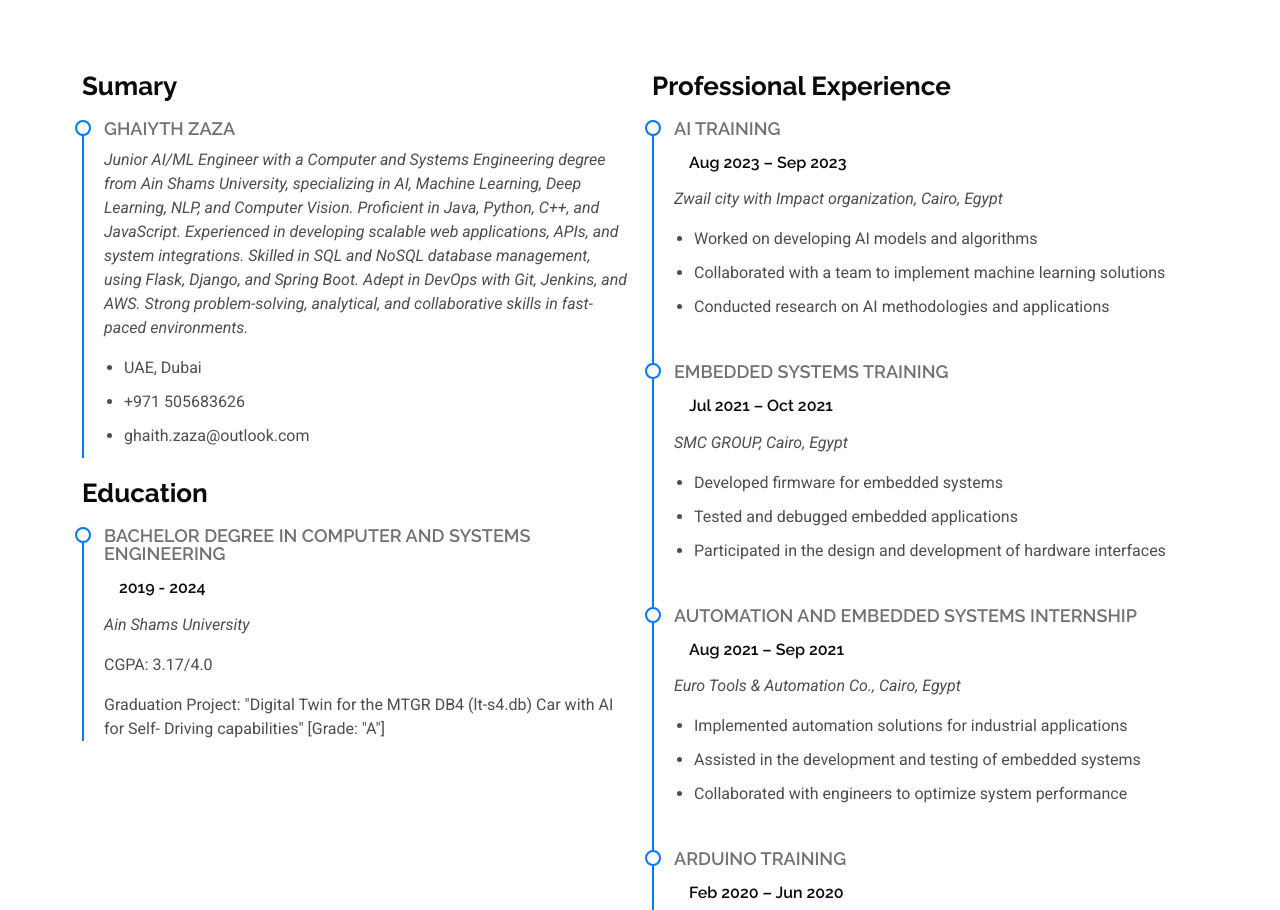
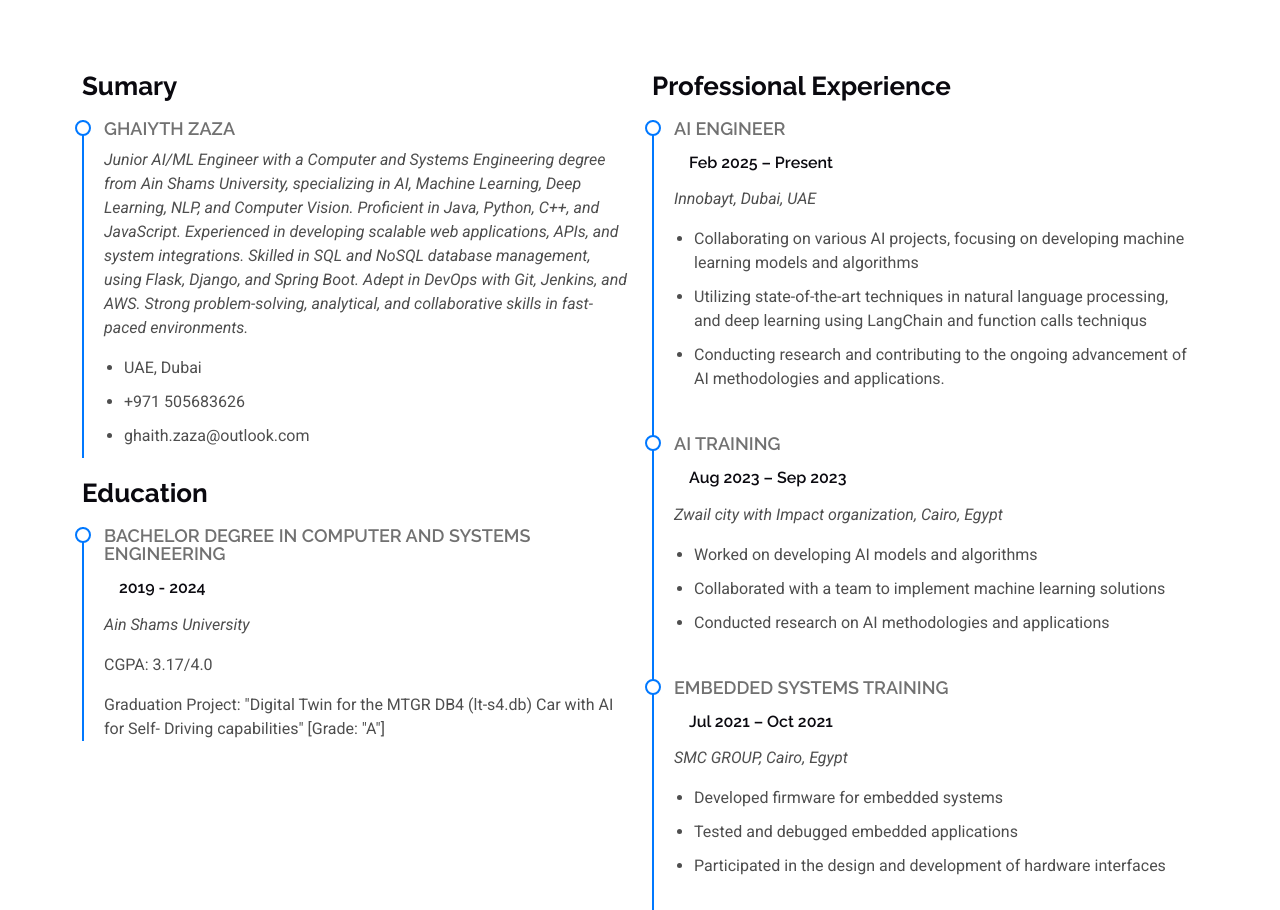
Before and after one commit to Ghaith-Bassam-Zaza/portfolio, a plain HTML site: page index.html in a window 1280 px wide. Shown: the part 2380-3290 px from the top of the page. Drawn offline with Linux system fonts and the light colour scheme.

Commit message:
fix & update

```diff
--- a/index.html
+++ b/index.html
@@ -259,6 +259,17 @@
 
           <div class="col-lg-6" data-aos="fade-up" data-aos-delay="200">
 		    <h3 class="resume-title">Professional Experience</h3>
+
+        <div class="resume-item">
+            <h4>AI Engineer</h4>
+            <h5>Feb 2025 – Present</h5>
+            <p><em>Innobayt, Dubai, UAE</em></p>
+            <ul>
+                <li>Collaborating on various AI projects, focusing on developing machine learning models and algorithms</li>
+                <li>Utilizing state-of-the-art techniques in natural language processing, and deep learning using LangChain and function calls techniqus</li>
+                <li>Conducting research and contributing to the ongoing advancement of AI methodologies and applications.</li>
+            </ul>
+        </div><!-- End Resume Item -->
 
 		    <div class="resume-item">
 		        <h4>AI Training</h4>
@@ -541,7 +552,7 @@
             </div><!-- End Portfolio Item -->
 
             <div class="col-lg-4 col-md-6 portfolio-item isotope-item filter-WEB">
-              <img src="assets/img/portfolio/Web/Chatbots/1.png" class="img-fluid" alt="">
+              <img src="assets/img/portfolio/Web/chatbots/1.png" class="img-fluid" alt="">
               <div class="portfolio-info">
                 <h4>Chatbots generator</h4>
                 <p>Chatbots generator with python Flask, Scrapes websites and uses LongChain to create a custom Chatbot with OpenAI.</p>
```
